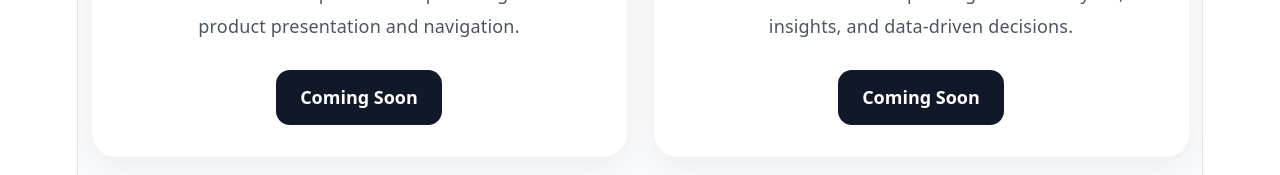
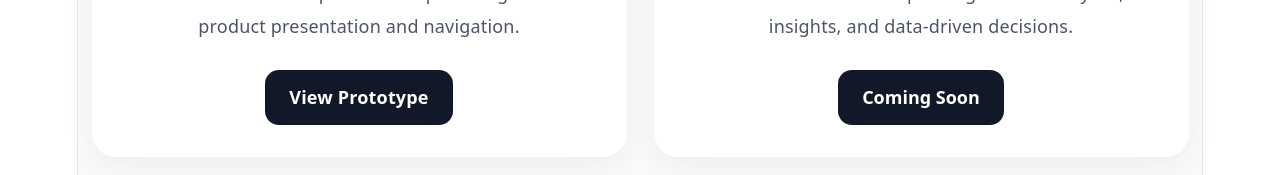
Before and after one commit to kaurmukhveer/portfolio-website, a React app: page / in a window 1280 px wide. Shown: the part 3538-3713 px from the top of the page. Built offline with nearby package versions, Linux system fonts and the light colour scheme; the HTML template or start-up script is replaced by a standard one.

Commit message:
ecommerce site added

```diff
--- a/src/data/projects.js
+++ b/src/data/projects.js
@@ -33,7 +33,7 @@
       "An e-commerce experience emphasizing clean product presentation and navigation.",
     image:
       "https://images.unsplash.com/photo-1556742049-0cfed4f6a45d",
-    status: "Coming Soon",
+      prototypeUrl: "https://technest-ecommerce-azure.vercel.app/",
     route: "/ecommerce"
   },
 
```
